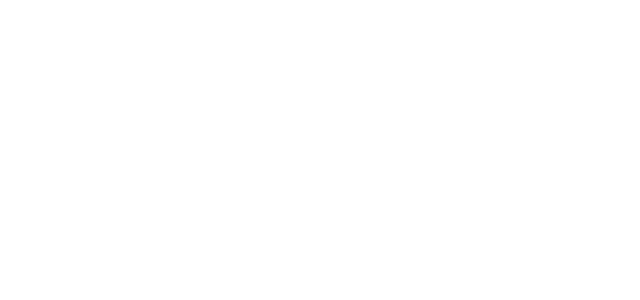
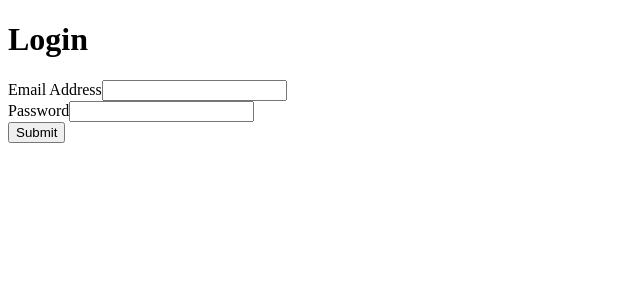
Before and after one commit to Ultra-Doggo/bug-tracker, a React (Create React App) app in the folder frontend/: page /login in a window 1280 px wide. Shown: the top 300 px of the page, without its empty margins (0-640 px from the left). Built offline with nearby package versions, Linux system fonts and the light colour scheme.

Commit message:
login page started, connected to api

```diff
--- a/frontend/src/MainRouter.js
+++ b/frontend/src/MainRouter.js
@@ -2,6 +2,7 @@
 import {Route, Switch} from 'react-router-dom'
 import Home from './core/Home'
 import Register from './user/Register'
+import Login from './user/Login'
 
 const MainRouter = () => (
     <div>
@@ -12,6 +13,9 @@
             <Route exact path="/register">
                 <Register/>
             </Route>
+            <Route exact path="/login">
+                <Login/>
+            </Route>
         </Switch>
     </div>
 )
--- /dev/null
+++ b/frontend/src/user/Login.js
@@ -0,0 +1,106 @@
+import React, { Component } from 'react';
+
+class Login extends Component {
+
+    constructor() {
+        super()
+        this.state = {
+            email: "",
+            password: "",
+            error: "",
+            redirect: false
+        }
+    }
+
+    handleChange = (field) => (event) => {
+        this.setState({error: ""})
+        this.setState({ [field]: event.target.value})
+    }
+
+    clickSubmit = (event) => {
+        event.preventDefault()
+        const {email, password} = this.state
+        const user = {
+            email,
+            password
+        }
+        // console.log(user)
+        this.login(user)
+        .then(data => {
+            if (data.error) {
+                this.setState({error: data.error})
+            }
+            else {
+                // TODO: authenticate
+            }
+        })
+    }
+
+    login = user => {
+        return fetch("http://localhost:8080/login", {
+            method: "POST",
+            headers: {
+                Accept:"application/json",
+                "Content-Type": "application/json"
+            },
+            body: JSON.stringify(user)
+        })
+        .then(response => {
+            return response.json()
+        })
+        .catch(err => console.log(err))
+    }
+
+    loginForm = (email, password) => {
+        return (
+            <form>
+                <div className="form-group">
+                    <label className="text-muted">Email Address</label>
+                    <input
+                        onChange={this.handleChange("email")}
+                        type="email"
+                        className="form-control"
+                        value={email}
+                        >
+                    </input>
+                </div>
+                <div className="form-group">
+                    <label className="text-muted">Password</label>
+                    <input
+                        onChange={this.handleChange("password")}
+                        type="password"
+                        className="form-control"
+                        value={password}
+                        >
+                    </input>
+                </div>
+                <button
+                    onClick={this.clickSubmit}
+                    className="btn btn-raised btn-primary"
+                >
+                    Submit
+                </button>
+            </form>
+        )
+    }
+
+    render() {
+        const {email, password, error} = this.state
+        return (
+            <div className="container">
+                <h1 className="mt-5 mb-5">Login</h1>
+
+                {this.loginForm(email, password)}
+
+                <div
+                    className="alert alert-danger"
+                    style={{display: error ? "" : "none"}}
+                    >
+                        {error}
+                </div>
+            </div>
+        );
+    }
+}
+
+export default Login;
```
